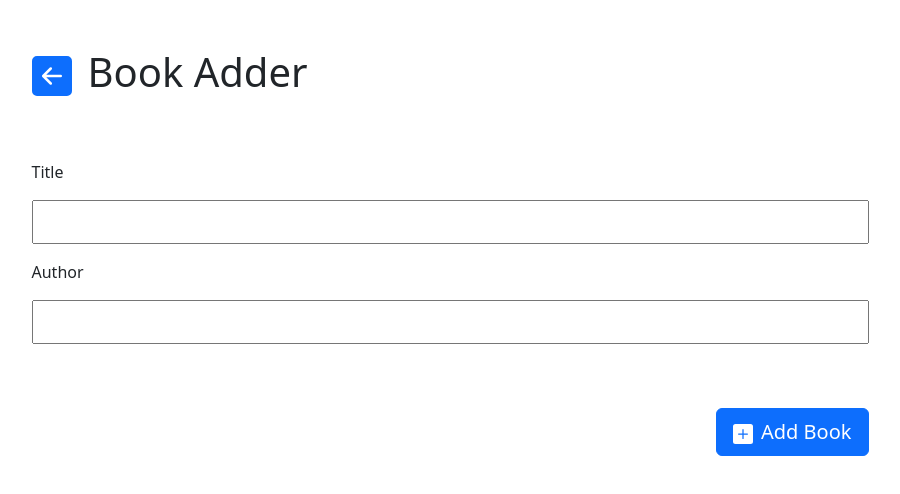
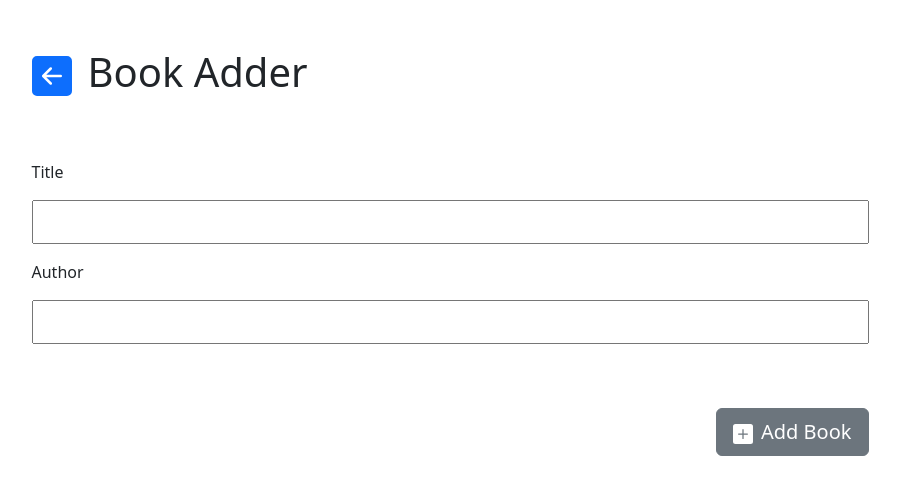
Before and after one commit to sinatrablue/crud-app-demo, a React (Vite) app: page /books/add in a window 1280 px wide. Shown: the top 494 px of the page, without its empty margins (190-1090 px from the left). Built offline with nearby package versions, Linux system fonts and the light colour scheme.

Commit message:
Buttons colors

```diff
--- a/src/components/Books/BookAdder.tsx
+++ b/src/components/Books/BookAdder.tsx
@@ -55,7 +55,7 @@ export default function BookAdder() {
       <div className="d-flex w-75 justify-content-end">
         <Button
           className="d-flex align-items-baseline fs-5 px-3 py-2"
-          variant="primary"
+          variant="secondary"
           onClick={() => addBook()}
         >
           <span className="me-2">
--- a/src/components/Books/BooksList.tsx
+++ b/src/components/Books/BooksList.tsx
@@ -111,7 +111,7 @@ export default function BooksList() {
           </div>
         </Modal.Body>
         <Modal.Footer>
-          <ButtonBs variant="primary" onClick={() => updateSelectedBook()}>
+          <ButtonBs variant="secondary" onClick={() => updateSelectedBook()}>
             Save changes
           </ButtonBs>
         </Modal.Footer>
```
